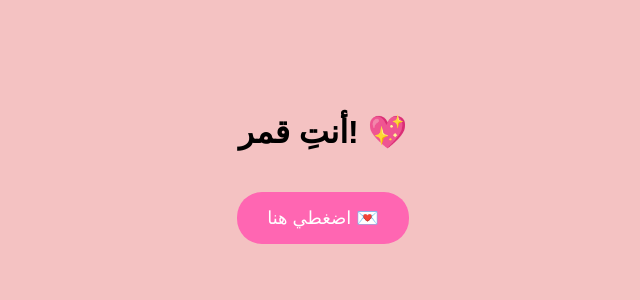
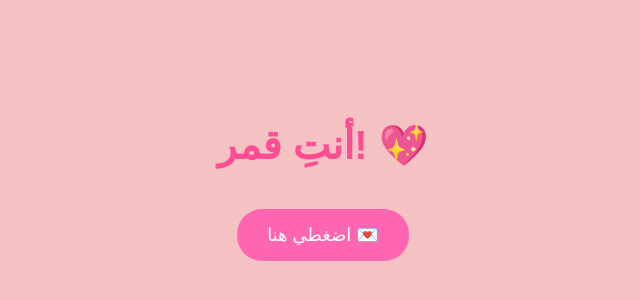
Before and after one commit to Ahmed7mod/Surprise, a plain HTML site: page index.html in a window 1280 px wide. Shown: the part 222-522 px from the top of the page, without its empty margins (317-957 px from the left). Drawn offline with Linux system fonts and the light colour scheme.

Commit message:
style.css

```diff
--- a/style.css
+++ b/style.css
@@ -9,12 +9,14 @@ body {
     overflow: hidden;
     flex-direction: column;
     text-align: center;
-    box-sizing: border-box;
 }
 
 .container {
     position: relative;
-    text-align: center;
+    display: flex;
+    justify-content: center;
+    align-items: center;
+    flex-direction: column;
 }
 
 #hearts {
@@ -35,11 +37,17 @@ button {
     cursor: pointer;
     border-radius: 25px;
     transition: background-color 0.3s;
-    margin: 20px;
+    margin-top: 20px;  /* Space between text and button */
 }
 
 button:hover {
     background-color: #ff3385;
+}
+
+h1 {
+    font-size: 2.5rem;
+    color: #ff4d94;
+    margin-bottom: 20px;  /* Space between text and button */
 }
 
 .heart {
```
